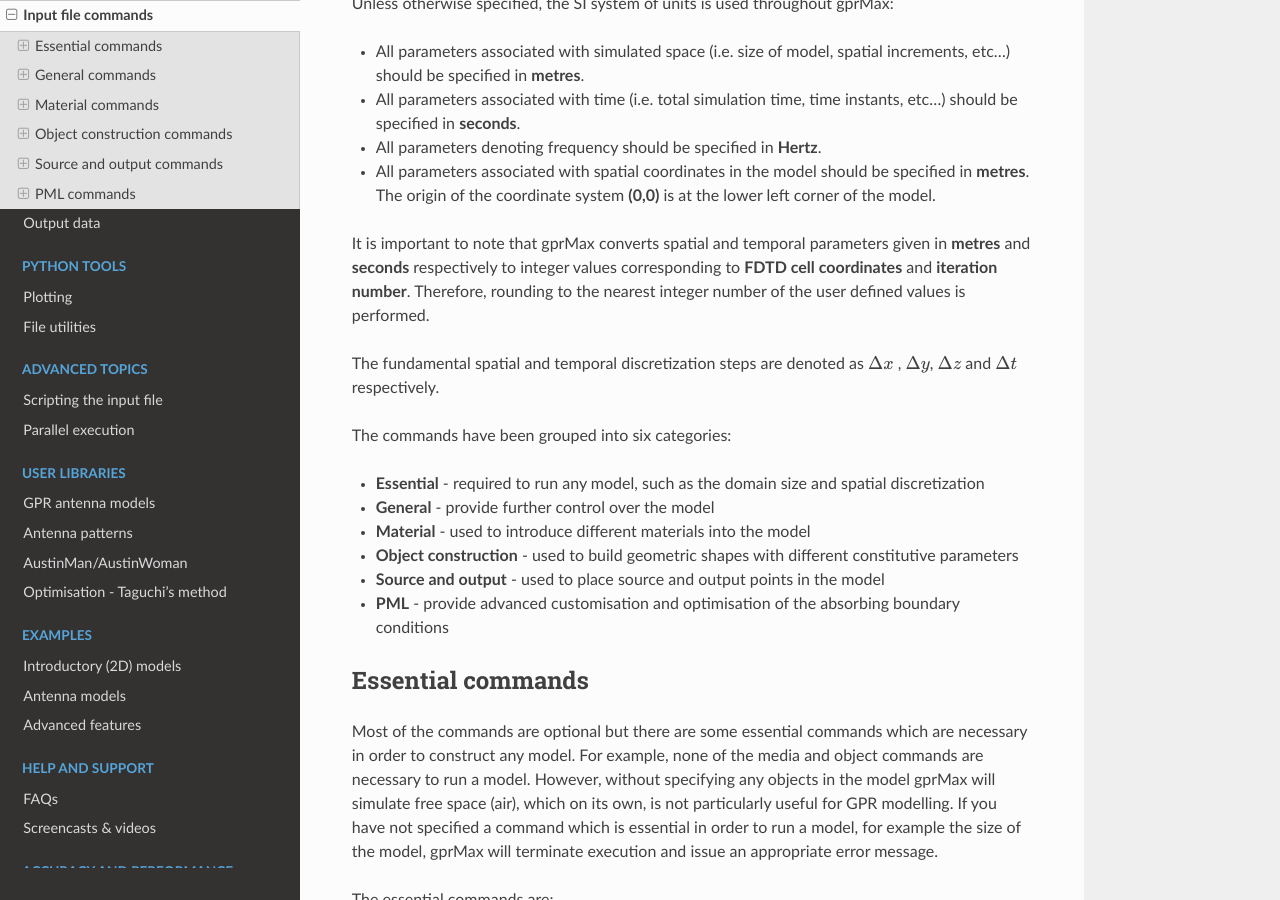
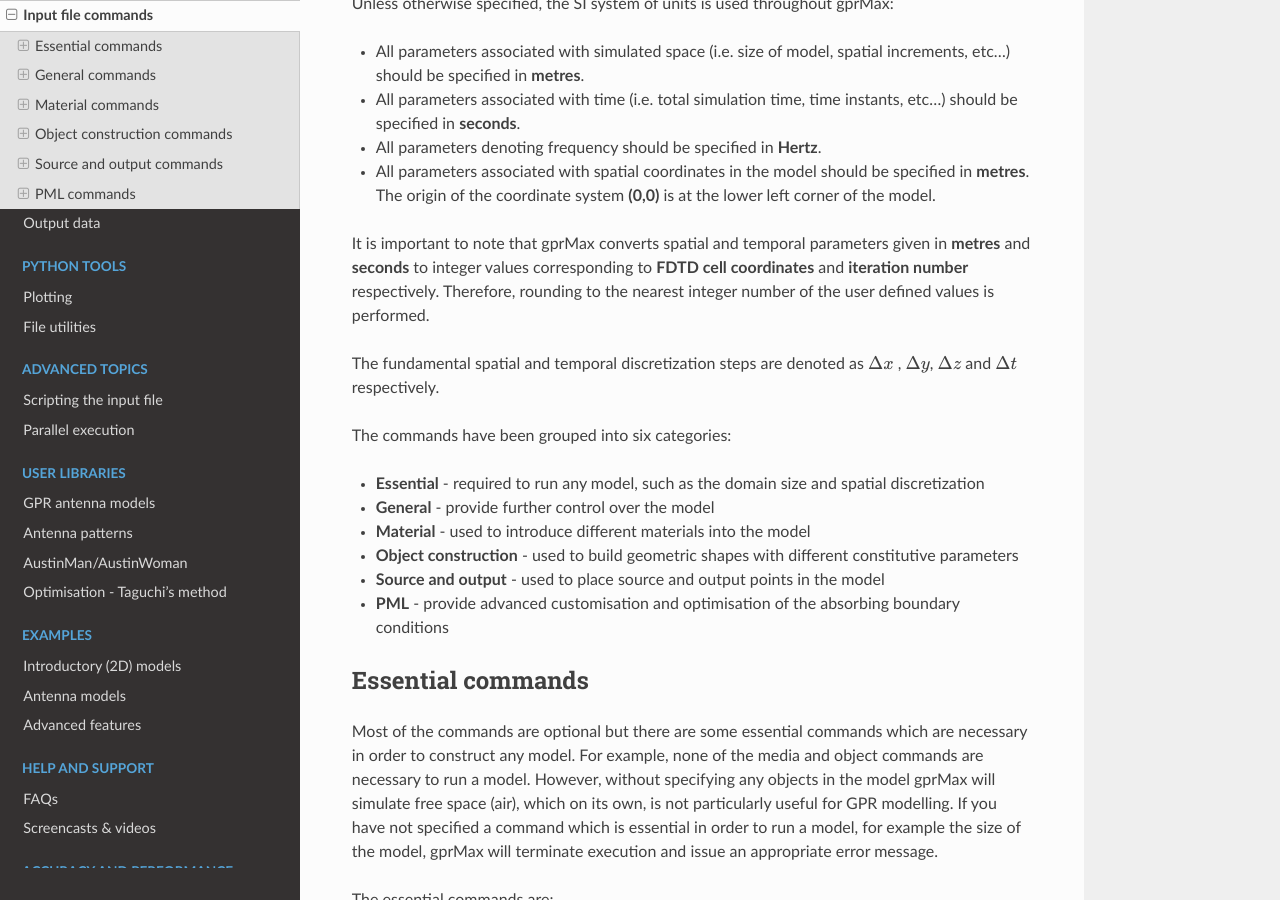
Before and after one commit to gprMax/gprMax, a Sphinx documentation site: the page built from docs/source/input.rst, in a window 1280 px wide and 900 px high, scrolled down 916 px. Built offline with Sphinx 7.4.7 and the Read the Docs theme 2.0.0, drawn with Linux system fonts in a browser that asks for light colours.

Commit message:
Corrected some grammar.

```diff
--- a/docs/source/input.rst
+++ b/docs/source/input.rst
@@ -30,7 +30,7 @@
 * All parameters denoting frequency should be specified in **Hertz**.
 * All parameters associated with spatial coordinates in the model should  be specified in **metres**. The origin of the coordinate system **(0,0)** is at the lower left corner of the model.
 
-It is important to note that gprMax converts spatial and temporal parameters given in **metres** and **seconds** respectively to integer values corresponding to **FDTD cell coordinates** and **iteration number**. Therefore, rounding to the nearest integer number of the user defined values is performed.
+It is important to note that gprMax converts spatial and temporal parameters given in **metres** and **seconds** to integer values corresponding to **FDTD cell coordinates** and **iteration number** respectively. Therefore, rounding to the nearest integer number of the user defined values is performed.
 
 The fundamental spatial and temporal discretization steps are denoted as :math:`\Delta x` , :math:`\Delta y`, :math:`\Delta z` and :math:`\Delta t` respectively.
 
```
